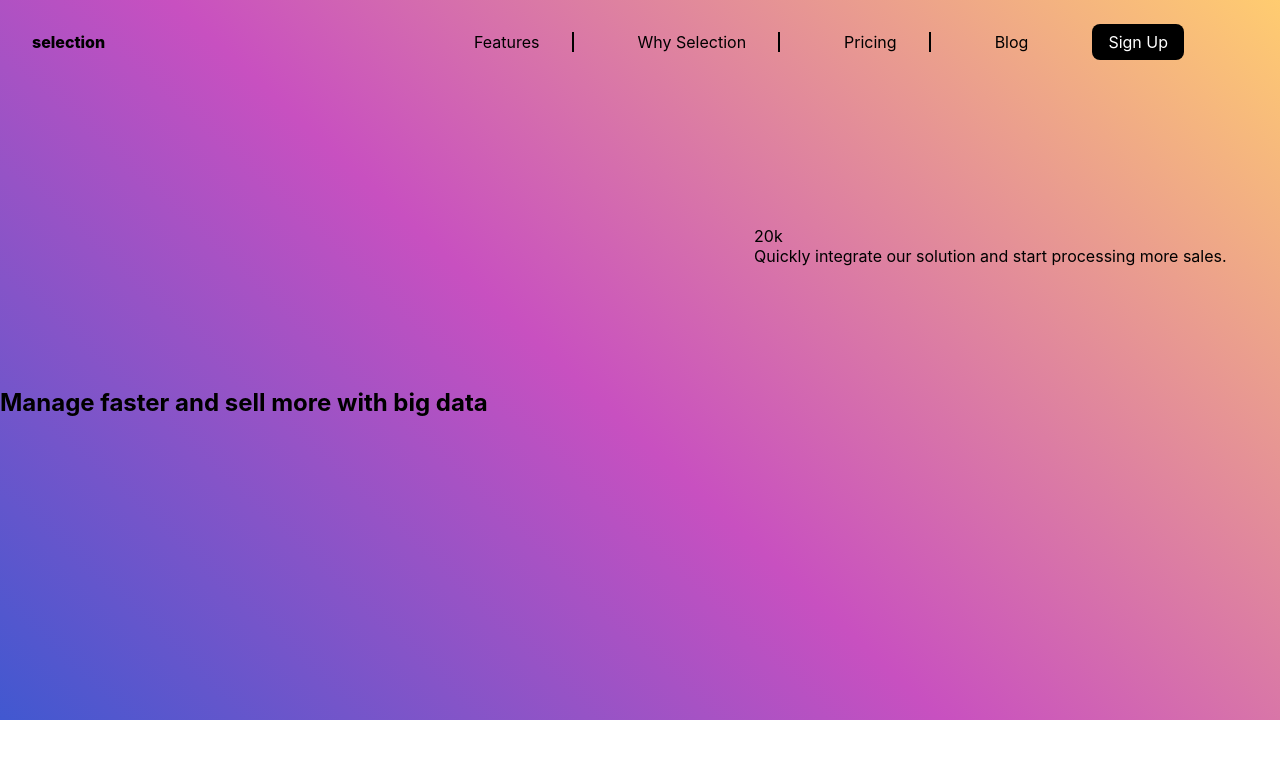
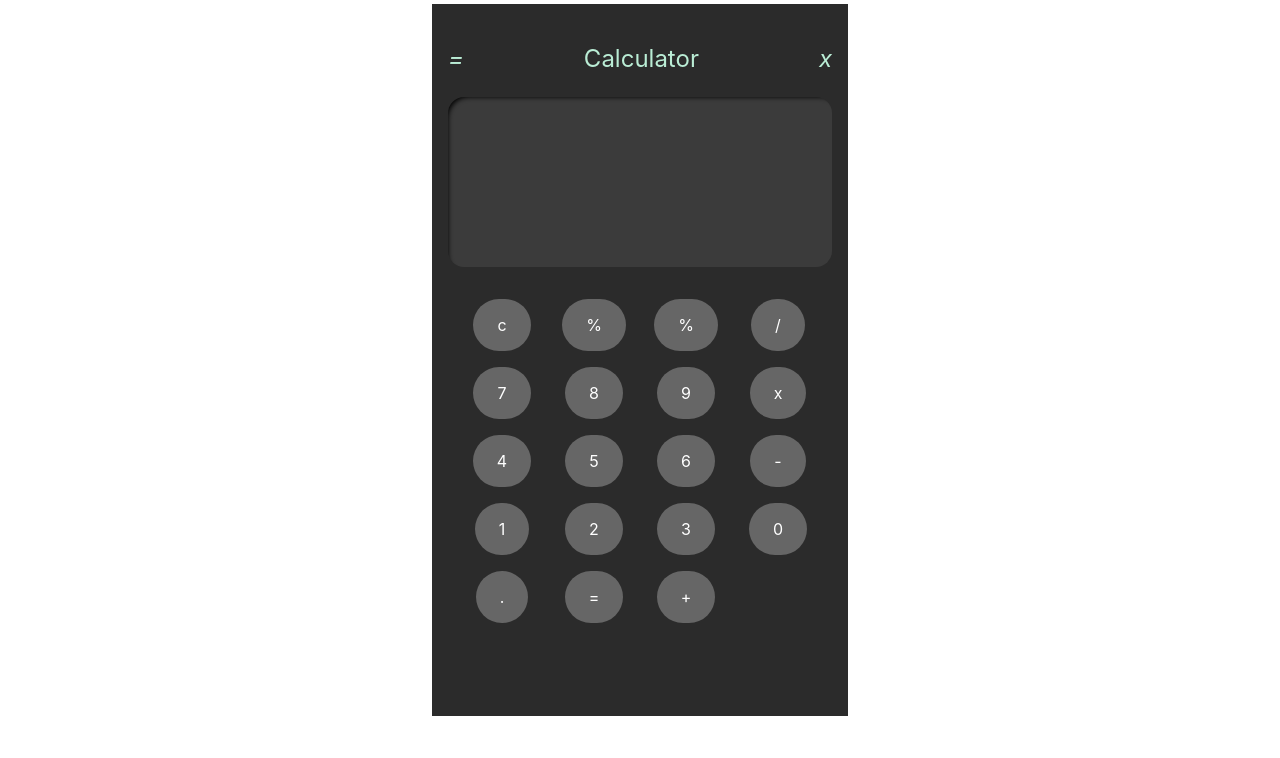
Before and after one commit to BernardoAguayoOrtega/DailyUi, a React (Create React App) app: page / in a window 1280 px wide. Shown: the top 758 px of the page. Built offline with nearby package versions, Linux system fonts and the light colour scheme.

Commit message:
[create] 004 design a calculator

```diff
--- /dev/null
+++ b/src/challenges/004/004.css
@@ -0,0 +1,38 @@
+.container {
+  background-color: #2B2B2B;
+  height: 85vh;
+  padding: 1rem;
+  width: 30vw;
+}
+
+header {
+  align-items: center;
+  color: #BAEDD5;
+  display: flex;
+  font-size: 1.5rem;
+  justify-content: space-between;
+}
+
+.screen {
+  background-color:#3B3B3B;
+  border-radius: 1rem;
+  box-shadow: inset 5px 5px 5px -5px #000000;
+  height: 25%;
+  -webkit-box-shadow: inset 5px 5px 5px -5px #000000;
+}
+
+.buttons{
+  display:grid;
+  gap: 1rem;
+  grid-template-columns: repeat(4, 1fr);
+  padding: 2rem 1rem;
+}
+
+.buttons > a {
+  background-color: #666666;
+  border-radius: 2rem;
+  color: white;
+  text-decoration: none;
+  margin: 0 auto;
+  padding: 1rem 1.5rem;
+}
--- /dev/null
+++ b/src/challenges/004/004.md
@@ -0,0 +1,3 @@
+# Calculator
+## description:
+Design a calculator. Standard, scientific, or specialty calculator for something such as a mortgage? Is it for a phone, a tablet, a web app?
--- /dev/null
+++ b/src/challenges/004/index.tsx
@@ -0,0 +1,60 @@
+import React, { ReactElement } from 'react';
+import './004.css';
+
+const Header: React.FC = (): ReactElement => {
+
+	return(
+		<header>
+			<i>=</i>
+			<p>Calculator</p>
+			<i>x</i>
+		</header>
+	)
+}
+
+const Screen: React.FC = (): ReactElement => {
+
+	return(
+		<div className="screen">
+		</div>
+	)
+}
+
+const Buttons: React.FC = (): ReactElement => {
+
+	return(
+		<div className="buttons">
+			<a href="">c</a>
+			<a href="">%</a>
+			<a href="">%</a>
+			<a href="">/</a>
+			<a href="">7</a>
+			<a href="">8</a>
+			<a href="">9</a>
+			<a href="">x</a>
+			<a href="">4</a>
+			<a href="">5</a>
+			<a href="">6</a>
+			<a href="">-</a>
+			<a href="">1</a>
+			<a href="">2</a>
+			<a href="">3</a>
+			<a href="">0</a>
+			<a href="">.</a>
+			<a href="">=</a>
+			<a href="">+</a>
+		</div>
+	)
+}
+
+const Calculator: React.FC = (): ReactElement => {
+	return (
+		<div className='container'>
+				<Header />
+				<Screen />
+				<Buttons />
+		</div>
+	);
+};
+
+export default Calculator;
--- a/src/components/App/index.tsx
+++ b/src/components/App/index.tsx
@@ -1,11 +1,11 @@
 import React from 'react'
 import './App.css';
-import LandingPage from '../../challenges/003'
+import Calculator from '../../challenges/004'
 
 const App:React.FC = () => {
   return (
     <div className='app' >
-      <LandingPage />
+      <Calculator />
     </div>
   );
 }
```
